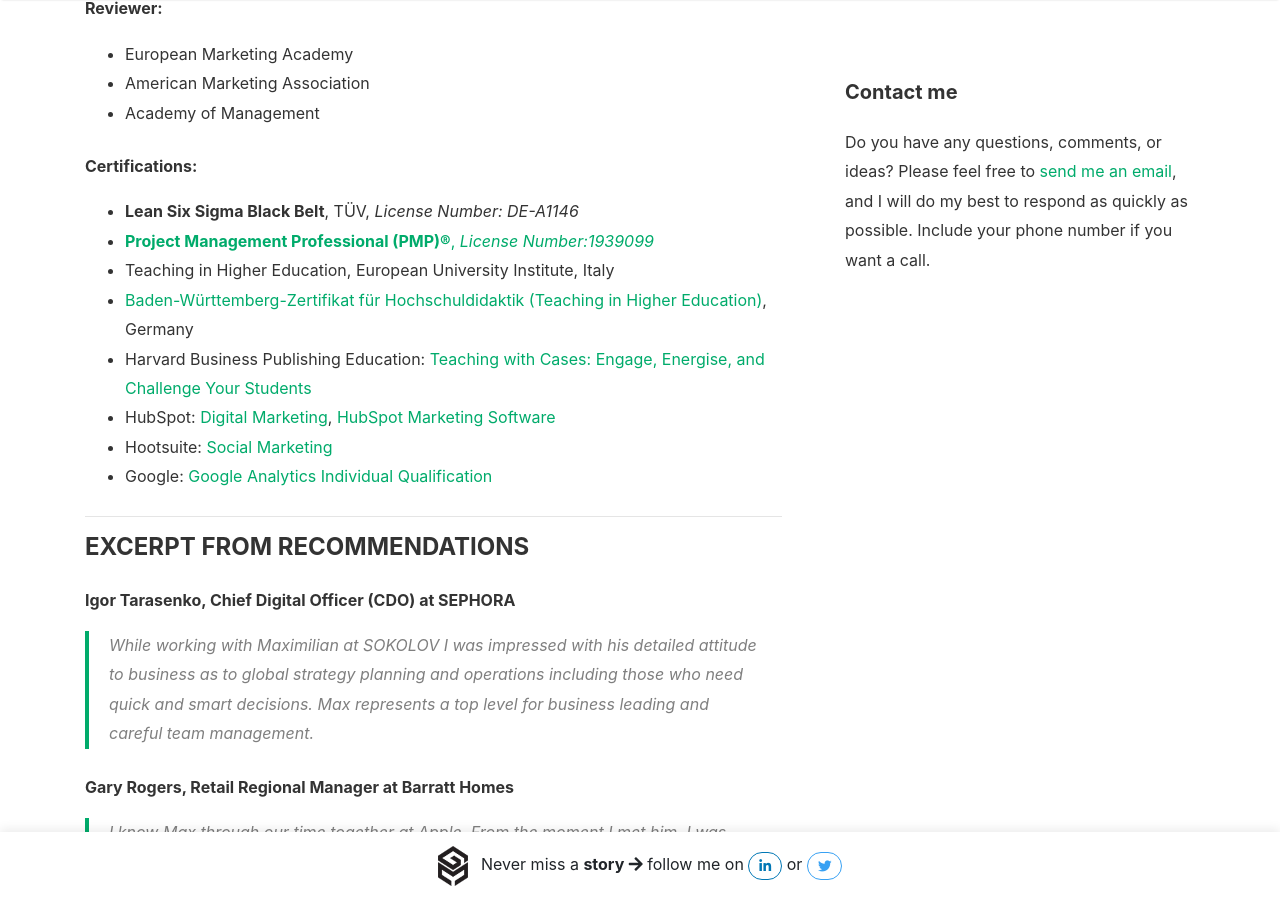
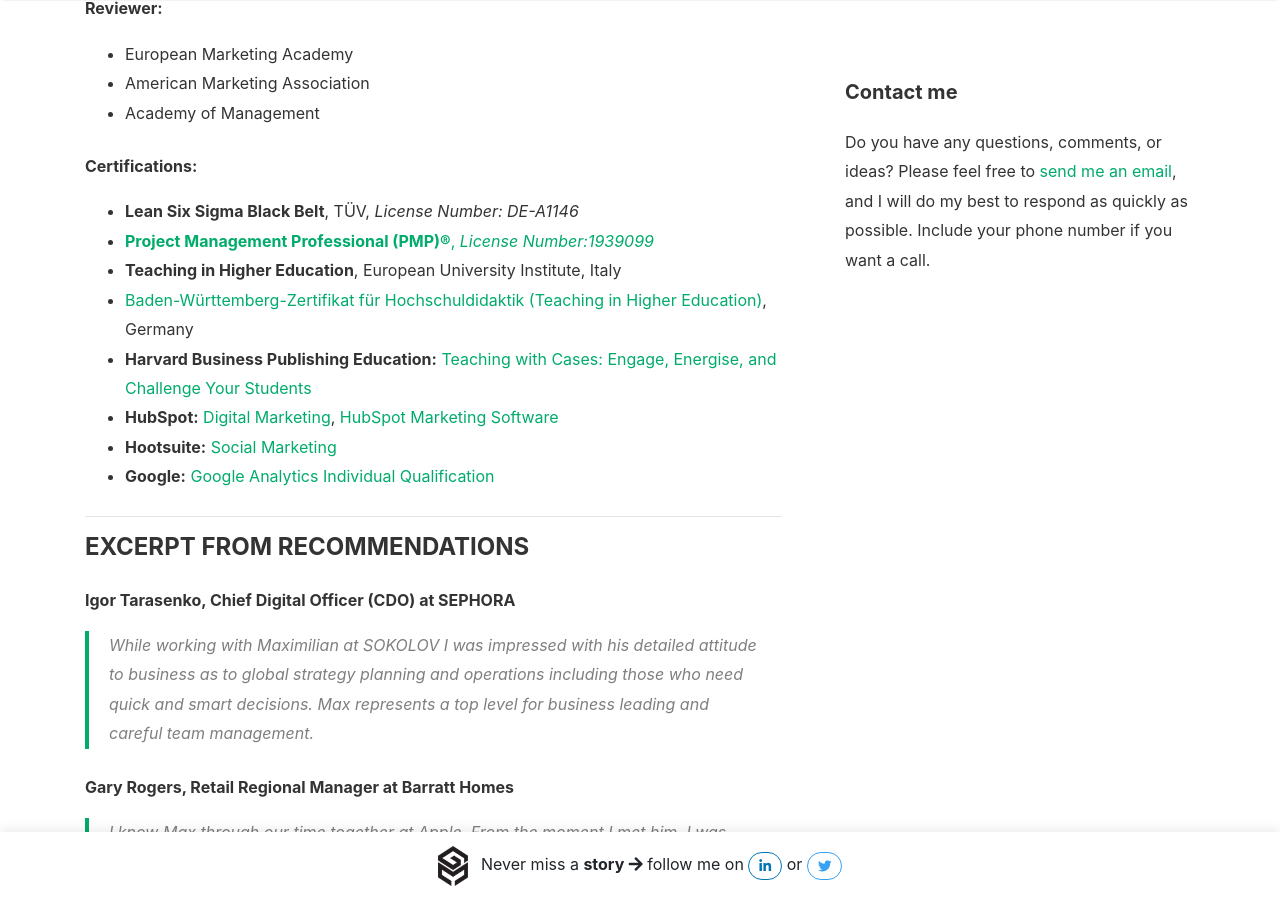
Before and after one commit to mgroheu/mgroh.github.io, a Jekyll site: the page built from _pages/about.md, in a window 1280 px wide and 900 px high, scrolled down 2390 px. Built offline with Jekyll 4.4.1, drawn with Linux system fonts in a browser that asks for light colours; nearby versions of some CDN libraries; comment, search, counter and statistics services are not loaded.

Commit message:
Update 4

```diff
--- a/_pages/about.md
+++ b/_pages/about.md
@@ -73,12 +73,12 @@
 <ul>
 <li><strong>Lean Six Sigma Black Belt</strong>,  TÜV, <em>License Number: DE-A1146</em></li>
 <li><a href="https://www.youracclaim.com/badges/44ac1d88-3b09-40e8-b2ea-47eb46d712c3" target="_blank" rel="nofollow"><strong>Project Management Professional (PMP)®</strong>, <em>License Number:1939099</em></a></li>
-<li>Teaching in Higher Education, European University Institute, Italy</li>
+<li><strong>Teaching in Higher Education</strong>, European University Institute, Italy</li>
 <li><a href="{{ site.baseurl }}/assets/files/BW_Zertifikat_Groh.pdf" target="_blank" rel="nofollow">Baden-Württemberg-Zertifikat für Hochschuldidaktik (Teaching in Higher Education)</a>, Germany</li>
-<li>Harvard Business Publishing Education: <a href="{{ site.baseurl }}/assets/files/Groh_HE_Seminar_August 2022.pdf" target="_blank" rel="nofollow">Teaching with Cases: Engage, Energise, and Challenge Your Students</a></li>
-<li>HubSpot: <a href="https://app-eu1.hubspot.com/academy/achievements/3dcy5wry/en/1/maximilian-groh/digital-marketing" target="_blank" rel="nofollow">Digital Marketing</a>, <a href="https://app-eu1.hubspot.com/academy/achievements/zq5sk0gj/en/1/maximilian-groh/hubspot-marketing-software" target="_blank" rel="nofollow">HubSpot Marketing Software</a></li>
-<li>Hootsuite: <a href="https://www.credential.net/7ec3b01a-2ca2-4d9e-81ae-fcf5b677f71a" target="_blank" rel="nofollow">Social Marketing</a></li>
-<li>Google: <a href="https://skillshop.exceedlms.com/student/award/Vqkw3qKNjD8ZpgDvEbhqW2bw" target="_blank" rel="nofollow">Google Analytics Individual Qualification</a></li>
+<li><strong>Harvard Business Publishing Education:</strong> <a href="{{ site.baseurl }}/assets/files/Groh_HE_Seminar_August 2022.pdf" target="_blank" rel="nofollow">Teaching with Cases: Engage, Energise, and Challenge Your Students</a></li>
+<li><strong>HubSpot:</strong> <a href="https://app-eu1.hubspot.com/academy/achievements/3dcy5wry/en/1/maximilian-groh/digital-marketing" target="_blank" rel="nofollow">Digital Marketing</a>, <a href="https://app-eu1.hubspot.com/academy/achievements/zq5sk0gj/en/1/maximilian-groh/hubspot-marketing-software" target="_blank" rel="nofollow">HubSpot Marketing Software</a></li>
+<li><strong>Hootsuite:</strong> <a href="https://www.credential.net/7ec3b01a-2ca2-4d9e-81ae-fcf5b677f71a" target="_blank" rel="nofollow">Social Marketing</a></li>
+<li><strong>Google:</strong> <a href="https://skillshop.exceedlms.com/student/award/Vqkw3qKNjD8ZpgDvEbhqW2bw" target="_blank" rel="nofollow">Google Analytics Individual Qualification</a></li>
 </ul>
 
 
```
